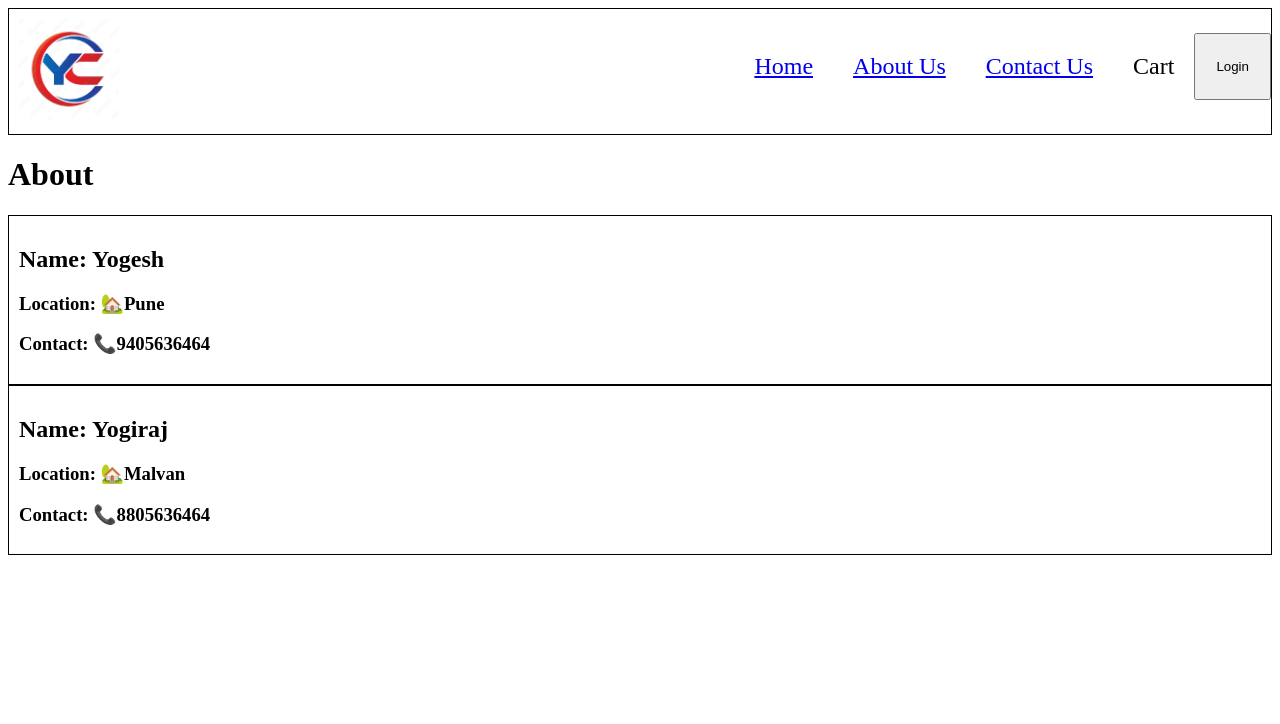
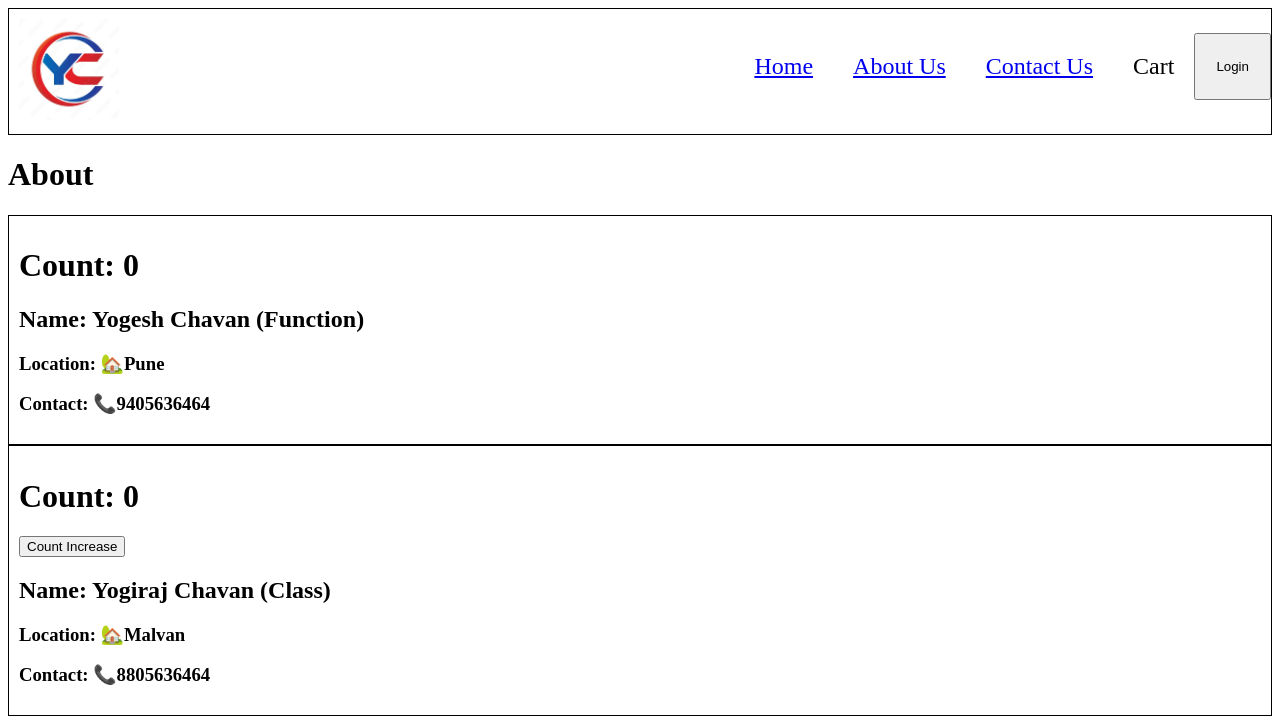
Before and after one commit to Yogesh-Krishna-Chavan/Namaste_React, a React (Vite) app: page /about in a window 1280 px wide. Shown: the top 724 px of the page. Built offline with nearby package versions, Linux system fonts and the light colour scheme.

Commit message:
Class component set state

```diff
--- a/src/components/About.js
+++ b/src/components/About.js
@@ -5,8 +5,8 @@ const About = () => {
   return (
     <div>
       <h1>About</h1>
-      <User />
-      <UserClass />
+      <User name={"Yogesh Chavan (Function)"} />
+      <UserClass name={"Yogiraj Chavan (Class)"} />
     </div>
   );
 };
--- a/src/components/User.js
+++ b/src/components/User.js
@@ -1,9 +1,14 @@
 // Functional component
+import { useState } from "react";
 
-const User = () => {
+const User = ({ name }) => {
+  const [count] = useState(0);
+
   return (
     <div className="user-Card">
-      <h2>Name: Yogesh</h2>
+      {/* <h2>Name: Yogesh</h2> */}
+      <h1>Count: {count}</h1>
+      <h2>Name: {name}</h2>
       <h3>Location: 🏡Pune</h3>
       <h3>Contact: 📞9405636464</h3>
     </div>
--- a/src/components/UserClass.js
+++ b/src/components/UserClass.js
@@ -1,11 +1,31 @@
 //Class component
+import React from "react";
 
-import React from "react";
 class UserClass extends React.Component {
+  constructor(props) {
+    super(props);
+    this.state = {
+      count: 0,
+    };
+  }
+
   render() {
+    const { name } = this.props;
+    const { count } = this.state;
     return (
       <div className="user-Card">
-        <h2>Name: Yogiraj</h2>
+        {/* <h2>Name: Yogiraj</h2> */}
+        <h1>Count: {count}</h1>
+        <button
+          onClick={() => {
+            this.setState({
+              count: this.state.count + 1,
+            });
+          }}
+        >
+          Count Increase
+        </button>
+        <h2>Name: {name}</h2>
         <h3>Location: 🏡Malvan</h3>
         <h3>Contact: 📞8805636464</h3>
       </div>
```
